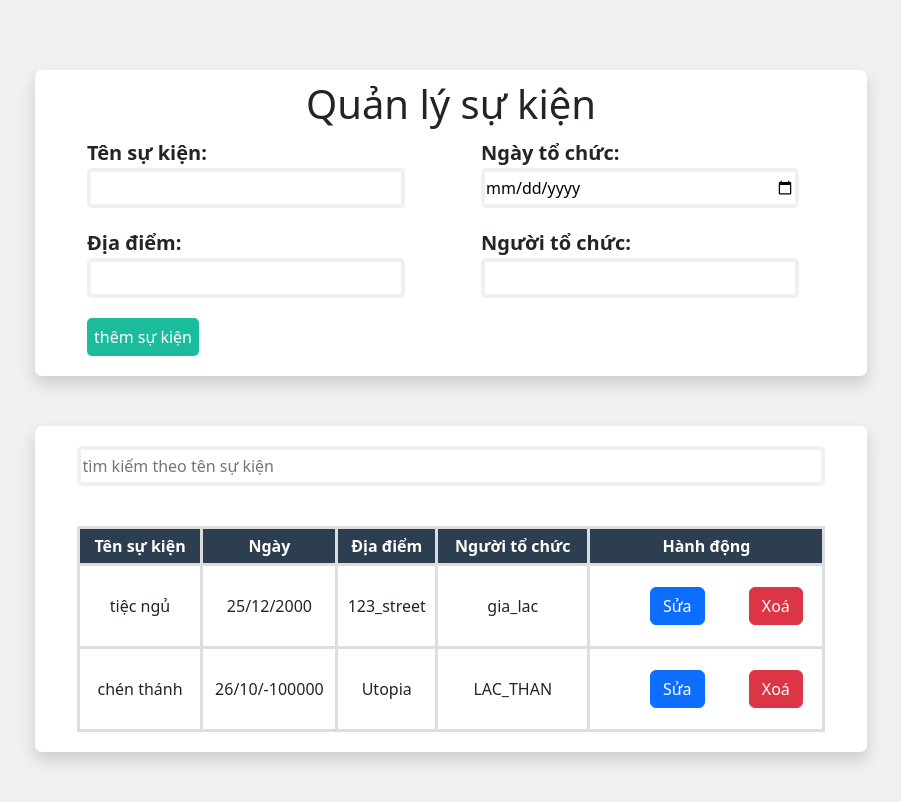
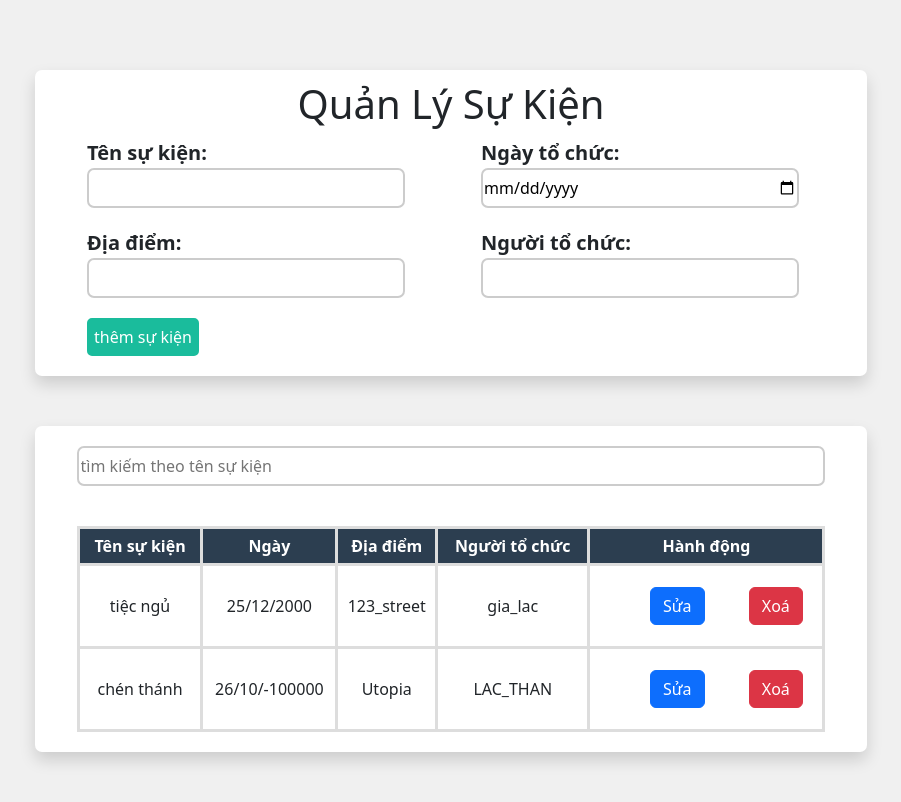
Before and after one commit to lacgia/MODULE-IT103-FRONTEND-HACKATHON-02, a plain HTML site: page HCM_ENG_K24B_NGUYENGIAHUY_003/code/index.html in a window 1280 px wide. Shown: the whole page, without its empty margins (189-1090 px from the left). Drawn offline with nearby package versions, Linux system fonts and the light colour scheme.

Commit message:
Add files via upload

```diff
--- a/HCM_ENG_K24B_NGUYENGIAHUY_003/code/index.html
+++ b/HCM_ENG_K24B_NGUYENGIAHUY_003/code/index.html
@@ -16,7 +16,7 @@
 
 
     <div class="container shadow pd-3">
-        <h1>Quản lý sự kiện</h1>
+        <h1>Quản Lý Sự Kiện</h1>
         <form class="form_1">
             <div class="Event_name">
                 <label class="head_input" for="name_Event">Tên sự kiện:</label><br>
--- a/HCM_ENG_K24B_NGUYENGIAHUY_003/code/style.css
+++ b/HCM_ENG_K24B_NGUYENGIAHUY_003/code/style.css
@@ -40,8 +40,8 @@ h1 {
 
 input {
     width: 85%;
-    border-radius: 5px;
-    border: 4px solid #f0f0f0;
+    border-radius: 7px;
+    border: 2px solid #cccccc;
     height: 5vh;
 }
 
```
